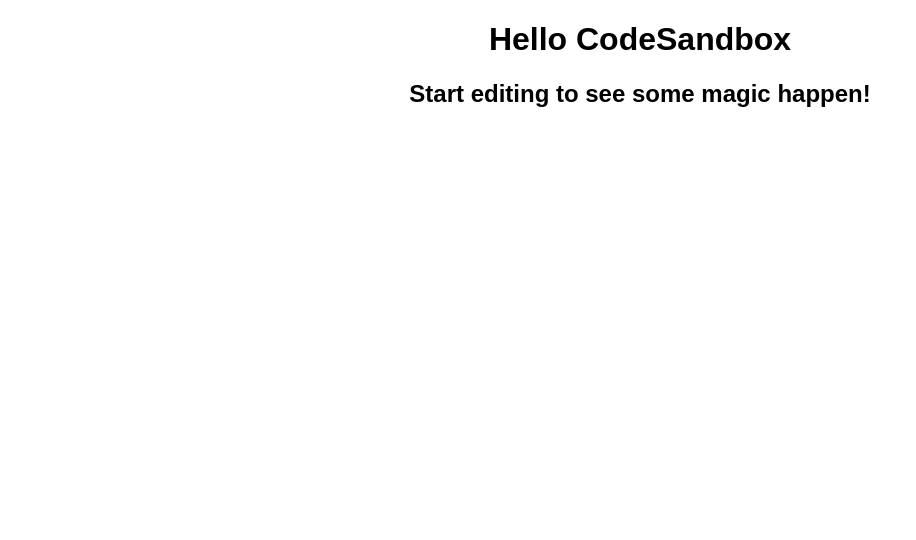
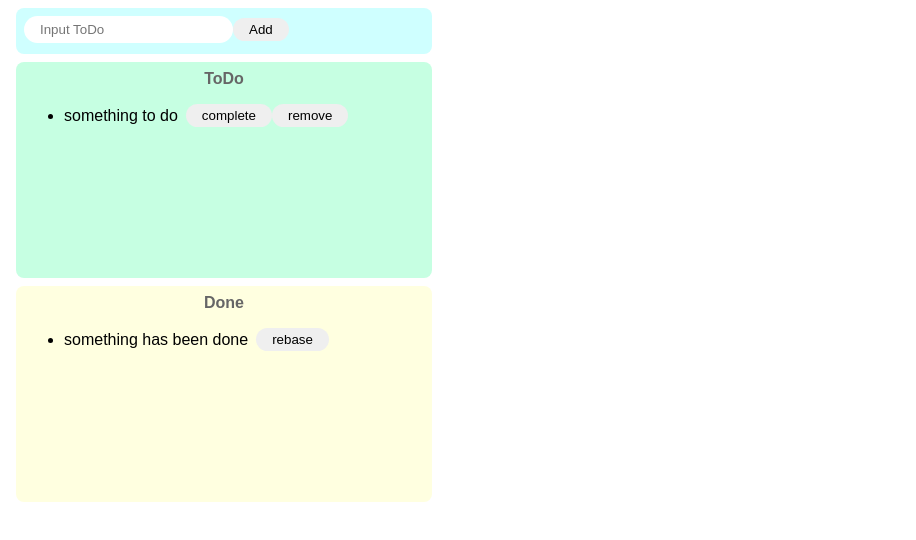
Before and after one commit to sota0121/codesandbox-react-todo, a React (Create React App) app: page / in a window 1280 px wide. Shown: the top 540 px of the page, without its empty margins (0-916 px from the left). Built offline with nearby package versions, Linux system fonts and the light colour scheme.

Commit message:
setup base structure with html css only in jsx

```diff
--- a/src/App.js
+++ /dev/null
@@ -1,10 +0,0 @@
-import "./styles.css";
-
-export default function App() {
-  return (
-    <div className="App">
-      <h1>Hello CodeSandbox</h1>
-      <h2>Start editing to see some magic happen!</h2>
-    </div>
-  );
-}
--- /dev/null
+++ b/src/App.jsx
@@ -0,0 +1,31 @@
+import "./styles.css";
+
+export default function App() {
+  return (
+    <>
+      <div className="input-area">
+        <input id="add-text" placeholder="Input ToDo" />
+        <button id="add-btn">Add</button>
+      </div>
+      <div className="todo-area">
+        <p className="title">ToDo</p>
+        <ul id="todo-list">
+          <div className="list-row">
+            <li>something to do</li>
+            <button>complete</button>
+            <button>remove</button>
+          </div>
+        </ul>
+      </div>
+      <div className="done-area">
+        <p className="title">Done</p>
+        <ul id="done-list">
+          <div className="list-row">
+            <li>something has been done</li>
+            <button>rebase</button>
+          </div>
+        </ul>
+      </div>
+    </>
+  );
+}
--- a/src/styles.css
+++ b/src/styles.css
@@ -2,3 +2,70 @@
   font-family: sans-serif;
   text-align: center;
 }
+
+body {
+  font-family: sans-serif;
+}
+
+input {
+  border-radius: 16px;
+  border: none;
+  padding: 6px 16px;
+  outline: none;
+}
+
+button {
+  border-radius: 16px;
+  border: none;
+  padding: 4px 16px;
+}
+
+button:hover {
+  background-color: #ff7fff;
+  color: #fff;
+  cursor: pointer;
+}
+
+li {
+  margin-right: 8px;
+}
+
+.input-area {
+  background-color: #cfffff;
+  width: 400px;
+  height: 30px;
+  padding: 8px;
+  margin: 8px;
+  border-radius: 8px;
+}
+
+.todo-area {
+  background-color: #c6ffe2;
+  width: 400px;
+  min-height: 200px;
+  padding: 8px;
+  margin: 8px;
+  border-radius: 8px;
+}
+
+.done-area {
+  background-color: #ffffe0;
+  width: 400px;
+  min-height: 200px;
+  padding: 8px;
+  margin: 8px;
+  border-radius: 8px;
+}
+
+.title {
+  text-align: center;
+  margin-top: 0;
+  font-weight: bold;
+  color: #666666;
+}
+
+.list-row {
+  display: flex;
+  align-items: center;
+  padding-bottom: 4px;
+}
```
Also changed, not shown: package.json (+10 -2 lines).
